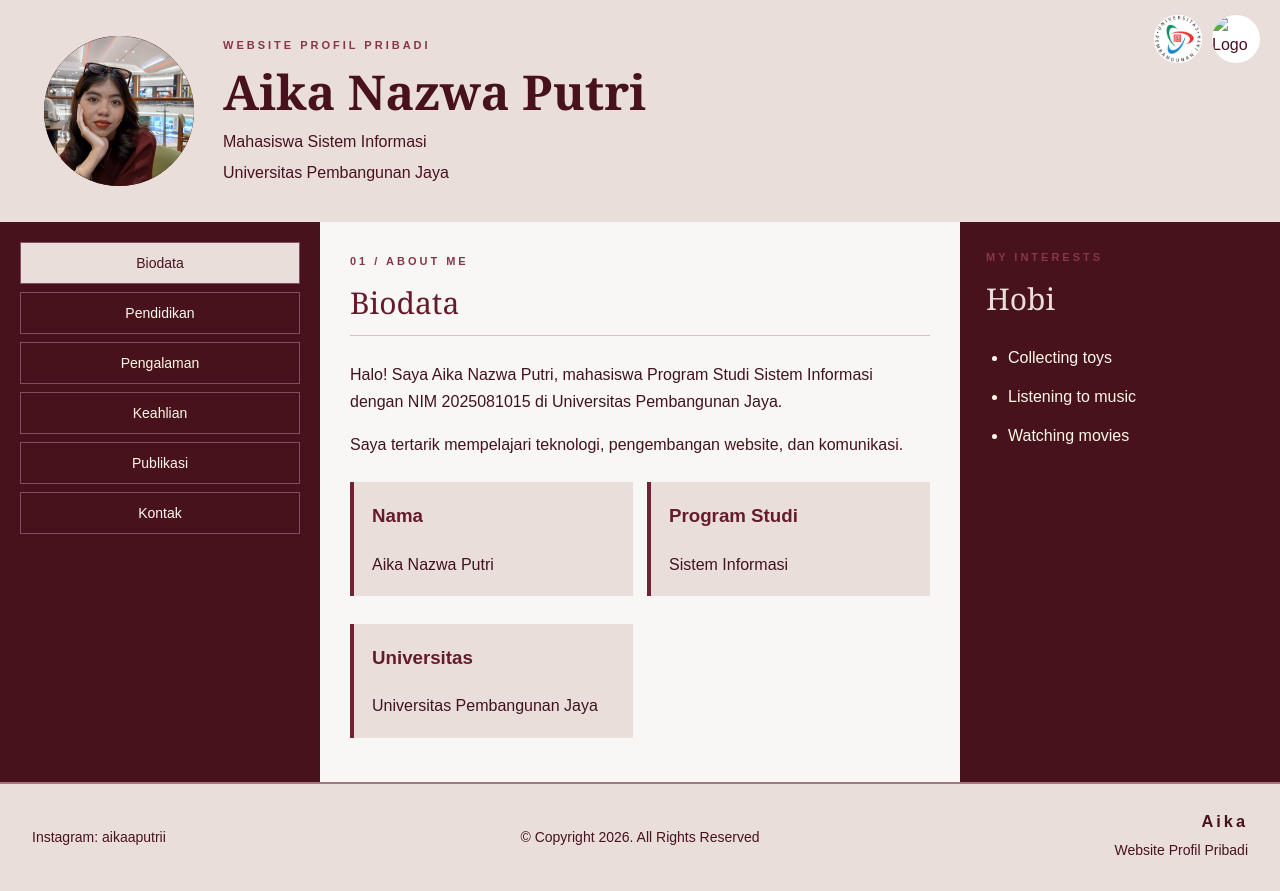
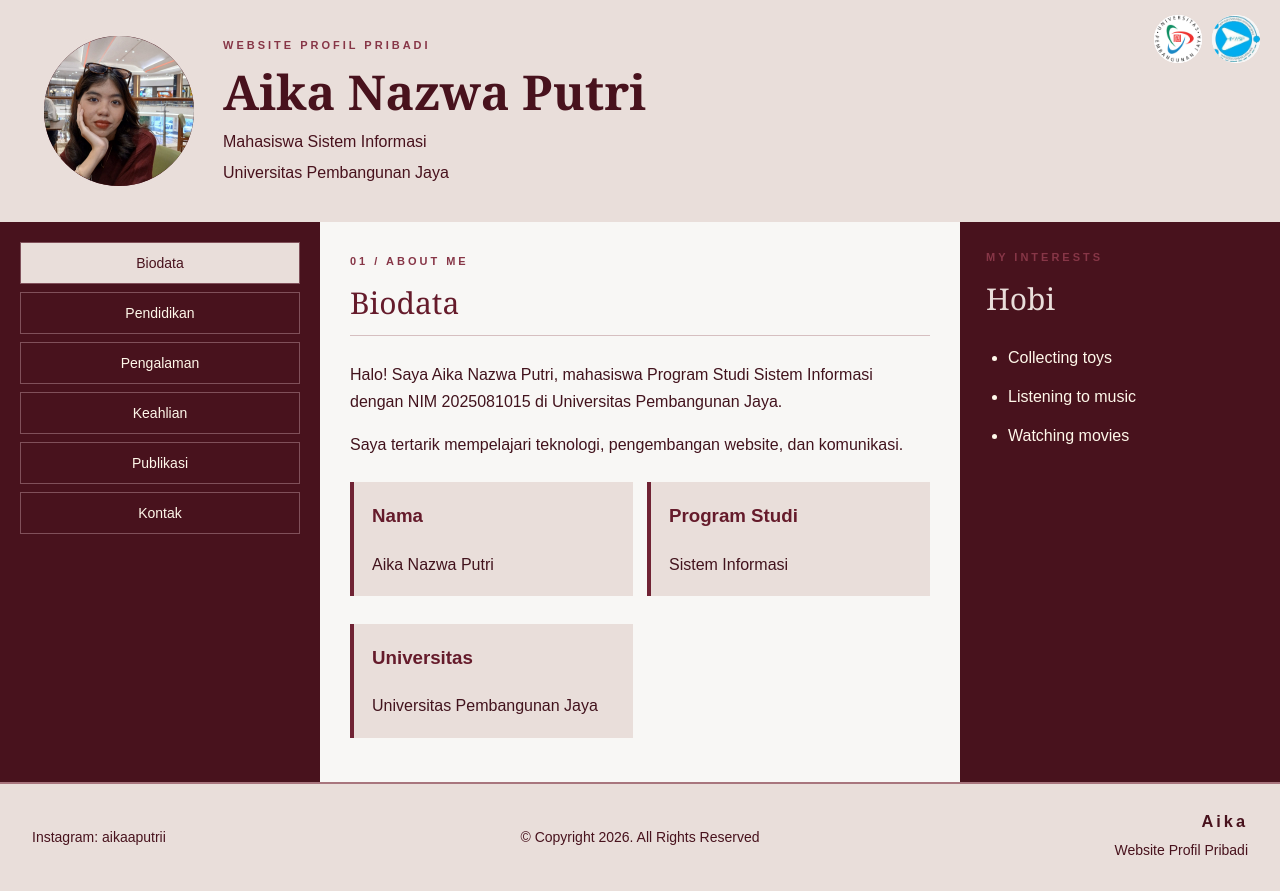
Before and after one commit to aikanazwaputri-cpu/UTS-PIBS-aika, a plain HTML site: page index.html in a window 1280 px wide. Drawn offline with Linux system fonts and the light colour scheme.

Commit message:
Update index.html

```diff
--- a/index.html
+++ b/index.html
@@ -10,21 +10,25 @@
 <body>
 
 <header class="header">
+
+    <div class="logo-kanan">
+        <img src="images/upiji.jpeg" alt="Logo Universitas Pembangunan Jaya">
+        <img src="images/himacip.jpeg" alt="Logo HIMASIF">
+    </div>
+
     <div class="profile">
         <div class="avatar">
             <img src="images/foto aika 2.jpeg" alt="Foto Profil Aika Nazwa Putri">
         </div>
+
         <div class="profile-text">
             <p class="eyebrow">WEBSITE PROFIL PRIBADI</p>
             <h1>Aika Nazwa Putri</h1>
             <p>Mahasiswa Sistem Informasi</p>
             <p>Universitas Pembangunan Jaya</p>
         </div>
-<div class="logo-kanan">
-    <img src="images/upiji.jpeg" alt="Logo Universitas Pembangunan Jaya">
-    <img src="images/himacipjpeg" alt="Logo HIMASIF">
-</div>
     </div>
+
 </header>
 
 <nav class="navigation">
@@ -47,10 +51,12 @@
             <h3>Nama</h3>
             <p>Aika Nazwa Putri</p>
         </article>
+
         <article class="info-card">
             <h3>Program Studi</h3>
             <p>Sistem Informasi</p>
         </article>
+
         <article class="info-card">
             <h3>Universitas</h3>
             <p>Universitas Pembangunan Jaya</p>
@@ -85,6 +91,7 @@
 
 <script>
 const halamanWeb = {
+
     biodata: `
         <p class="section-label">01 / ABOUT ME</p>
         <h2>Biodata</h2>
@@ -96,10 +103,12 @@ const halamanWeb = {
                 <h3>Nama</h3>
                 <p>Aika Nazwa Putri</p>
             </article>
+
             <article class="info-card">
                 <h3>Program Studi</h3>
                 <p>Sistem Informasi</p>
             </article>
+
             <article class="info-card">
                 <h3>Universitas</h3>
                 <p>Universitas Pembangunan Jaya</p>
@@ -165,14 +174,17 @@ const halamanWeb = {
                 <h3>HTML</h3>
                 <p>Memahami dasar pembuatan halaman website.</p>
             </article>
+
             <article class="info-card">
                 <h3>CSS</h3>
                 <p>Memahami dasar pengaturan tampilan website.</p>
             </article>
+
             <article class="info-card">
                 <h3>Komunikasi</h3>
                 <p>Menyampaikan informasi dengan baik.</p>
             </article>
+
             <article class="info-card">
                 <h3>Kerja Sama Tim</h3>
                 <p>Berkoordinasi dalam kegiatan kelompok.</p>
@@ -189,14 +201,17 @@ const halamanWeb = {
                 <img src="images/sertif coursera 1.jpg" alt="Sertifikat 1">
                 <h3>Sertifikat 1</h3>
             </article>
+
             <article class="sertifikat-card">
                 <img src="images/sertif coursera 2.jpg" alt="Sertifikat 2">
                 <h3>Sertifikat 2</h3>
             </article>
+
             <article class="sertifikat-card">
                 <img src="images/sertif coursera 3.jpg" alt="Sertifikat 3">
                 <h3>Sertifikat 3</h3>
             </article>
+
             <article class="sertifikat-card">
                 <img src="images/sertif coursera 4.jpg" alt="Sertifikat 4">
                 <h3>Sertifikat 4</h3>
```
